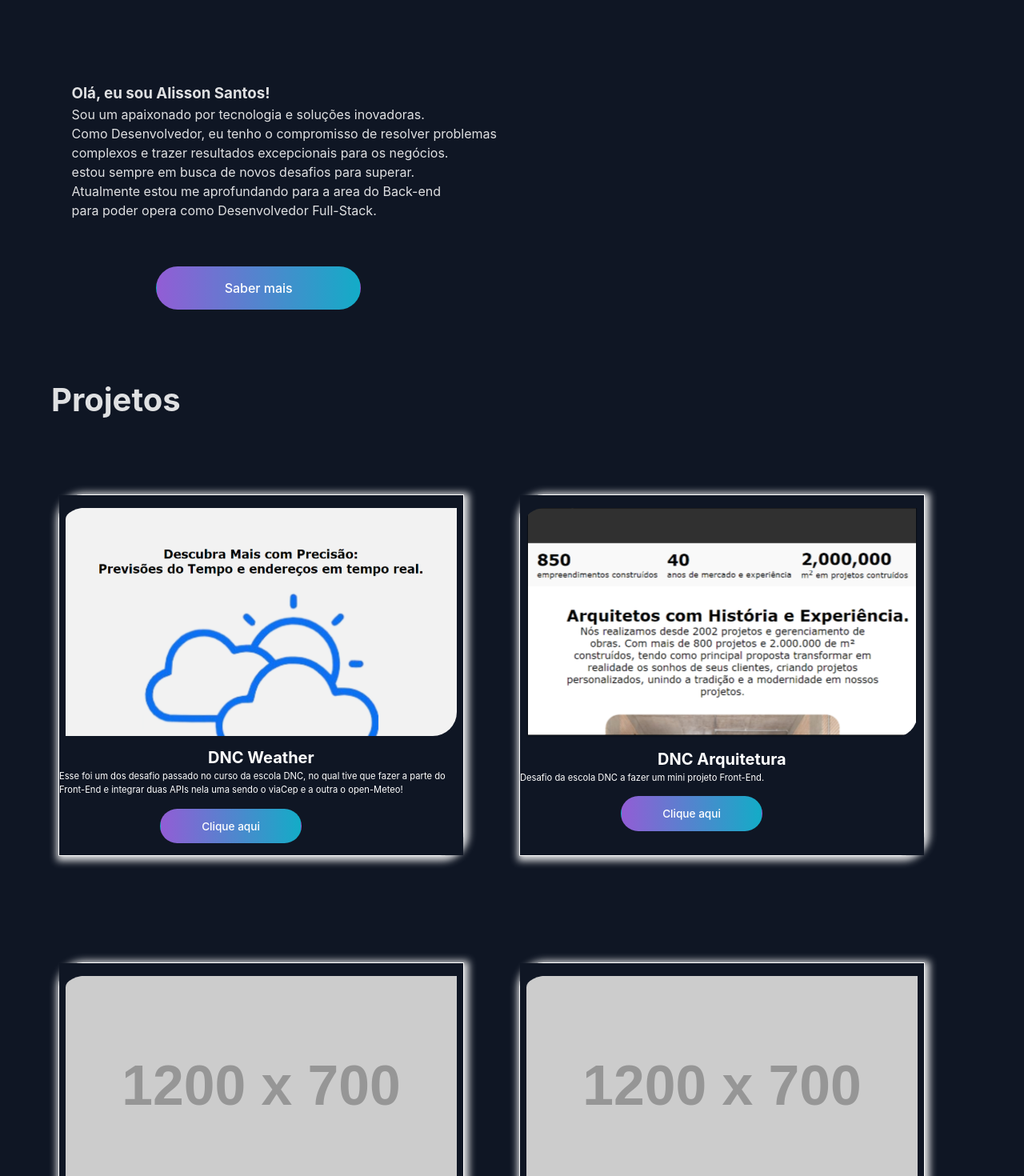
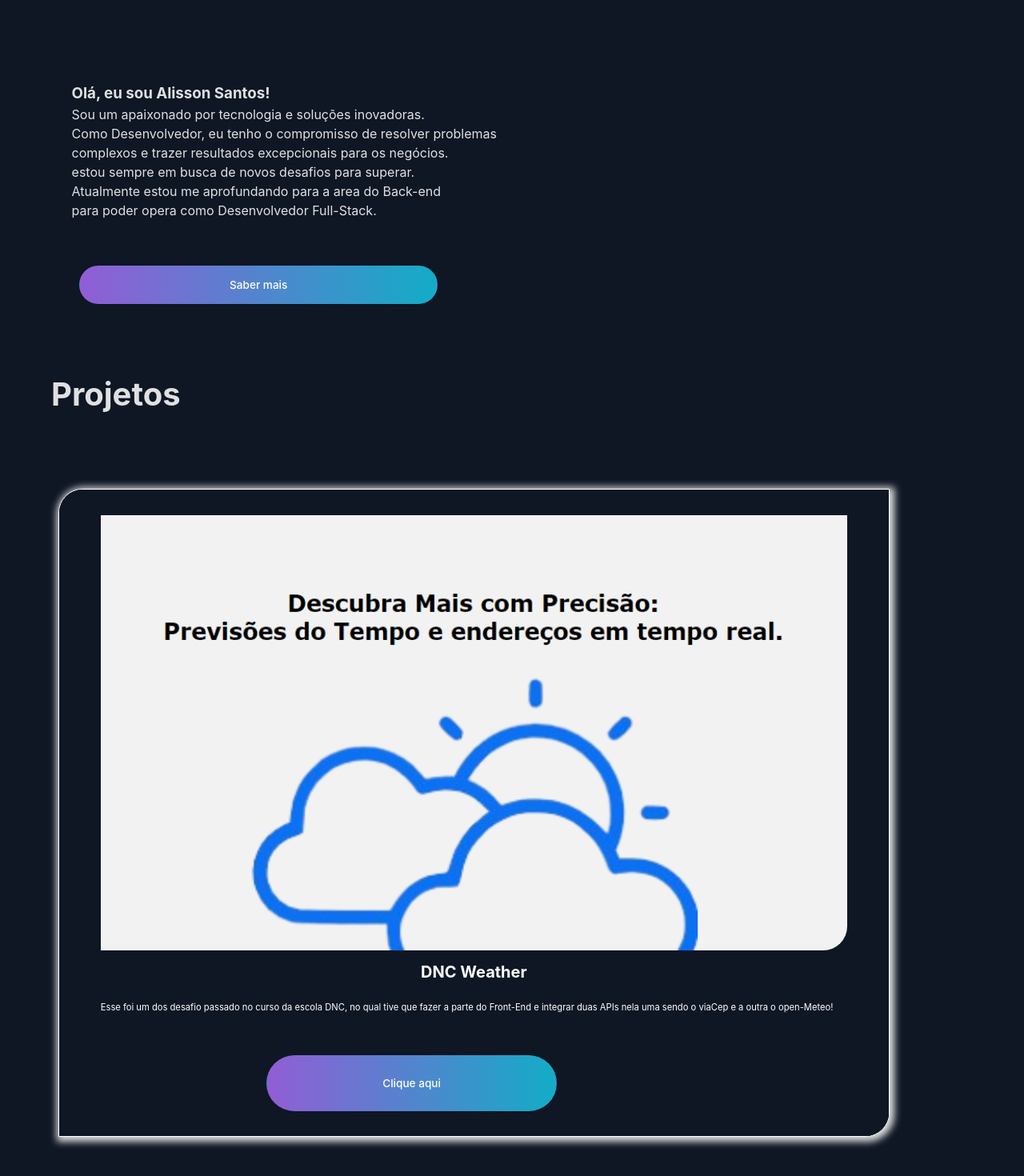
Before and after one commit to AlissonSanto/desafio3-DNC, a React (Vite) app in the folder my-app/: page / in a window 1280 px wide. Shown: the part 540-2010 px from the top of the page at 80% size. Built offline with nearby package versions, Linux system fonts and the light colour scheme.

Commit message:
Refazendo ajustes de layout

```diff
--- a/my-app/src/Elementos/Componentes/Header/Header.module.css
+++ b/my-app/src/Elementos/Componentes/Header/Header.module.css
@@ -2,15 +2,17 @@
 div{
     width: 100%;
     display: flex;
+    background-color: #0F1624;
+
 
     a{
         width: 50%;
         display: flex;
         justify-content: center;
         align-items: center;
-        padding: 0% 15% 0% 25%;
+        padding: 0% 15% 0% 15%;
         gap: 1%;
-        font-size: 2vh;
+        font-size: 1.7vh;
 
         button{
 
@@ -27,7 +29,7 @@ div{
         padding: 2% 3%;
 
         a{
-            gap: 30%;
+            gap: 100%;
 
             img{
                 width: 60%;
--- a/my-app/src/Elementos/Componentes/Presentation/Presentation.jsx
+++ b/my-app/src/Elementos/Componentes/Presentation/Presentation.jsx
@@ -14,7 +14,7 @@ function Presentatio() {
                 para poder opera como Desenvolvedor Full-Stack.</p>
 
 
-            <Button
+            <Button id="btn_pres"
                 text="Saber mais"
                 link="" />
         </div>
--- a/my-app/src/Elementos/Componentes/Presentation/Presentation.module.css
+++ b/my-app/src/Elementos/Componentes/Presentation/Presentation.module.css
@@ -12,8 +12,12 @@ font-size: 2vh;
         padding: 0% 0% 0% 7%;
     }
     p{
+        font-size: 2vh;
         text-align: start;
-        padding: 0% 0% 5% 7%;
+        padding: 0% 7% 5% 7%;
     }
 
 }
+#btn_pres{
+    background-color: red;
+}
--- a/my-app/src/Elementos/Componentes/Projects/Projects.module.css
+++ b/my-app/src/Elementos/Componentes/Projects/Projects.module.css
@@ -3,6 +3,8 @@
 
         width: 100%;
         display: block;
+
+
 
 
      h2{
@@ -12,7 +14,8 @@
      }
 
      div{
-
+        display: flex;
+        flex-direction: column;
         width: 90%;
         background-color: #f1f1f1;
         margin: 1% 3% 5% 3%;
--- a/my-app/src/Elementos/objects/Button.module.css
+++ b/my-app/src/Elementos/objects/Button.module.css
@@ -10,7 +10,7 @@
         background-image:
         linear-gradient(to right, #925DD5 , #13ACC7);
         border-radius: 83px;
-        width: 40%;
+        width: 70%;
         margin: 0% 0% 4% 1%;
         color: white;
         cursor: pointer;
--- a/my-app/src/Elementos/objects/Cards/Card.jsx
+++ b/my-app/src/Elementos/objects/Cards/Card.jsx
@@ -5,12 +5,14 @@ function Card({img,link, title, desc}){
     return(
         <div className={styles.card}>
             <div>
+
             <img src={img} alt="Erro" />
             <h4>{title}</h4>
             <p>{desc}</p>
             <Button
             text="Clique aqui"
             link={link}/>
+
             </div>
         </div>
     );
--- a/my-app/src/Elementos/objects/Cards/Card.module.css
+++ b/my-app/src/Elementos/objects/Cards/Card.module.css
@@ -4,6 +4,7 @@
     border: white solid 1px;
     box-shadow: 2px 2px 10px 4px ;
     border-radius: 30px 0px 30px 0px;
+    overflow: hidden;
 
     div{
         display: block;
@@ -11,8 +12,9 @@
         padding: 0;
         width: 100%;
     }
+
     img{
-        width: 97%;
+        width: 90%;
         height: auto;
         padding: 3% 0% 0% 0%;
         border-radius: 30px 0px 30px 0px;
@@ -22,6 +24,7 @@
         color: white;
     }
     p{
+        padding: 2% 5% ;
         font-size: 1.4vh;
         color: white;
         text-align: start;
```
